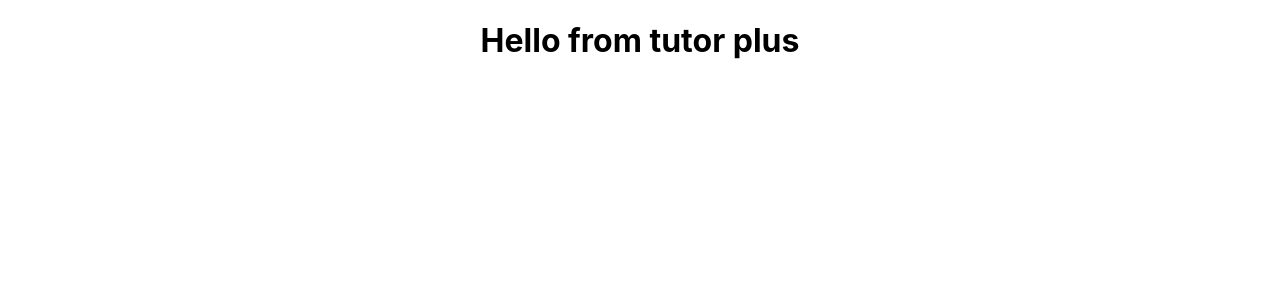
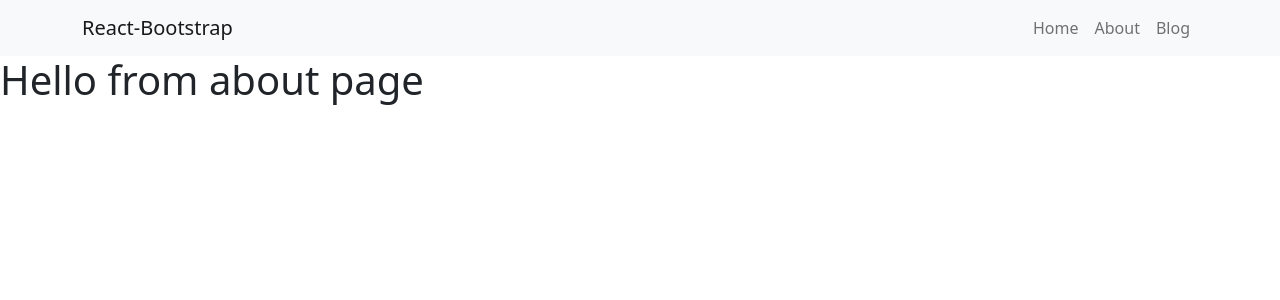
Before and after one commit to Ridwan-Suhel/tutorplus, a React (Create React App) app: page /about in a window 1280 px wide. Shown: the top 300 px of the page. Built offline with nearby package versions, Linux system fonts and the light colour scheme.

Commit message:
website routes added

```diff
--- a/package.json
+++ b/package.json
@@ -6,8 +6,11 @@
     "@testing-library/jest-dom": "^5.16.4",
     "@testing-library/react": "^13.1.1",
     "@testing-library/user-event": "^13.5.0",
+    "bootstrap": "^5.1.3",
     "react": "^18.0.0",
+    "react-bootstrap": "^2.2.3",
     "react-dom": "^18.0.0",
+    "react-router-dom": "^6.3.0",
     "react-scripts": "5.0.1",
     "web-vitals": "^2.1.4"
   },
--- a/src/App.css
+++ /dev/null
@@ -1,38 +0,0 @@
-.App {
-  text-align: center;
-}
-
-.App-logo {
-  height: 40vmin;
-  pointer-events: none;
-}
-
-@media (prefers-reduced-motion: no-preference) {
-  .App-logo {
-    animation: App-logo-spin infinite 20s linear;
-  }
-}
-
-.App-header {
-  background-color: #282c34;
-  min-height: 100vh;
-  display: flex;
-  flex-direction: column;
-  align-items: center;
-  justify-content: center;
-  font-size: calc(10px + 2vmin);
-  color: white;
-}
-
-.App-link {
-  color: #61dafb;
-}
-
-@keyframes App-logo-spin {
-  from {
-    transform: rotate(0deg);
-  }
-  to {
-    transform: rotate(360deg);
-  }
-}
--- a/src/App.js
+++ b/src/App.js
@@ -1,10 +1,23 @@
-import logo from "./logo.svg";
-import "./App.css";
-
+// import logo from "./logo.svg";
+// import "./App.css";
+import "bootstrap/dist/css/bootstrap.min.css";
+import { Route, Routes } from "react-router-dom";
+import Header from "./components/Header/Header";
+import About from "./components/Pages/About/About";
+import Blog from "./components/Pages/Blog/Blog";
+import Home from "./components/Pages/Home/Home";
+import NotFound from "./components/Pages/NotFound/NotFound";
 function App() {
   return (
-    <div className="App">
-      <h1>Hello from tutor plus</h1>
+    <div>
+      <Header></Header>
+      <Routes>
+        <Route path="/" element={<Home></Home>}></Route>
+        <Route path="/home" element={<Home></Home>}></Route>
+        <Route path="/about" element={<About></About>}></Route>
+        <Route path="/blog" element={<Blog></Blog>}></Route>
+        <Route path="*" element={<NotFound></NotFound>}></Route>
+      </Routes>
     </div>
   );
 }
--- /dev/null
+++ b/src/components/Header/Header.js
@@ -0,0 +1,31 @@
+import React from "react";
+import { Container, Nav, Navbar } from "react-bootstrap";
+import { Link } from "react-router-dom";
+
+const Header = () => {
+  return (
+    <header>
+      <Navbar bg="light" expand="lg">
+        <Container>
+          <Navbar.Brand href="#home">React-Bootstrap</Navbar.Brand>
+          <Navbar.Toggle aria-controls="basic-navbar-nav" />
+          <Navbar.Collapse id="basic-navbar-nav">
+            <Nav className="ms-auto">
+              <Nav.Link as={Link} to="/">
+                Home
+              </Nav.Link>
+              <Nav.Link as={Link} to="/about">
+                About
+              </Nav.Link>
+              <Nav.Link as={Link} to="/blog">
+                Blog
+              </Nav.Link>
+            </Nav>
+          </Navbar.Collapse>
+        </Container>
+      </Navbar>
+    </header>
+  );
+};
+
+export default Header;
--- /dev/null
+++ b/src/components/Pages/About/About.js
@@ -0,0 +1,11 @@
+import React from "react";
+
+const About = () => {
+  return (
+    <div>
+      <h1>Hello from about page</h1>
+    </div>
+  );
+};
+
+export default About;
--- /dev/null
+++ b/src/components/Pages/Blog/Blog.js
@@ -0,0 +1,11 @@
+import React from "react";
+
+const Blog = () => {
+  return (
+    <div>
+      <h1>Hello from Blog</h1>
+    </div>
+  );
+};
+
+export default Blog;
--- /dev/null
+++ b/src/components/Pages/Home/Home.js
@@ -0,0 +1,11 @@
+import React from "react";
+
+const Home = () => {
+  return (
+    <div>
+      <h1>Hello from Home page</h1>
+    </div>
+  );
+};
+
+export default Home;
--- /dev/null
+++ b/src/components/Pages/NotFound/NotFound.js
@@ -0,0 +1,11 @@
+import React from "react";
+
+const NotFound = () => {
+  return (
+    <div>
+      <h1>Hello from Not found</h1>
+    </div>
+  );
+};
+
+export default NotFound;
--- a/src/index.js
+++ b/src/index.js
@@ -1,14 +1,17 @@
-import React from 'react';
-import ReactDOM from 'react-dom/client';
-import './index.css';
-import App from './App';
-import reportWebVitals from './reportWebVitals';
+import React from "react";
+import ReactDOM from "react-dom/client";
+import "./index.css";
+import App from "./App";
+import reportWebVitals from "./reportWebVitals";
+import { BrowserRouter } from "react-router-dom";
 
-const root = ReactDOM.createRoot(document.getElementById('root'));
+const root = ReactDOM.createRoot(document.getElementById("root"));
 root.render(
-  <React.StrictMode>
-    <App />
-  </React.StrictMode>
+  <BrowserRouter>
+    <React.StrictMode>
+      <App />
+    </React.StrictMode>
+  </BrowserRouter>
 );
 
 // If you want to start measuring performance in your app, pass a function
```
Also changed, not shown: public/logo512.png (deleted), 1 other file (tests, documents, lock files or other folders).
